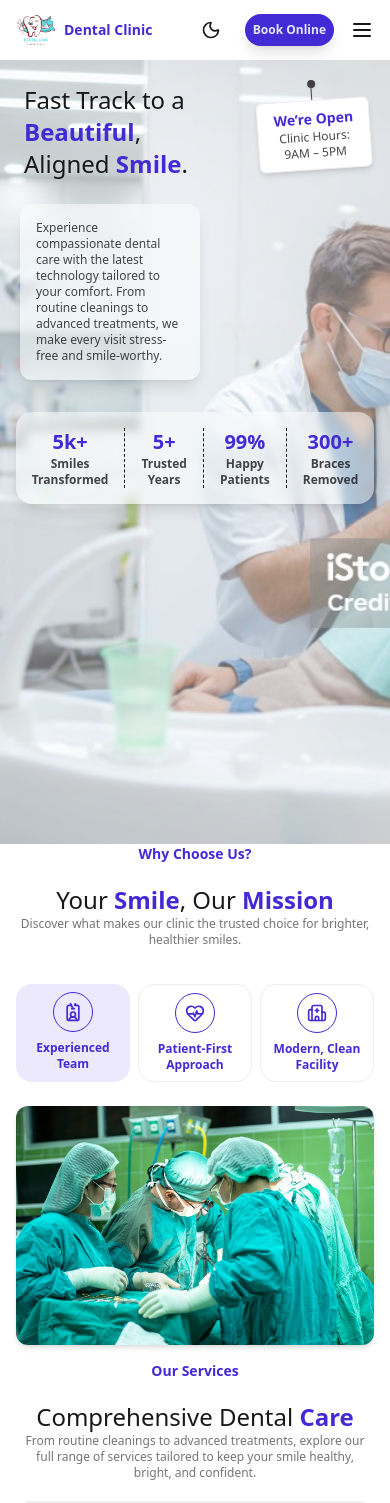
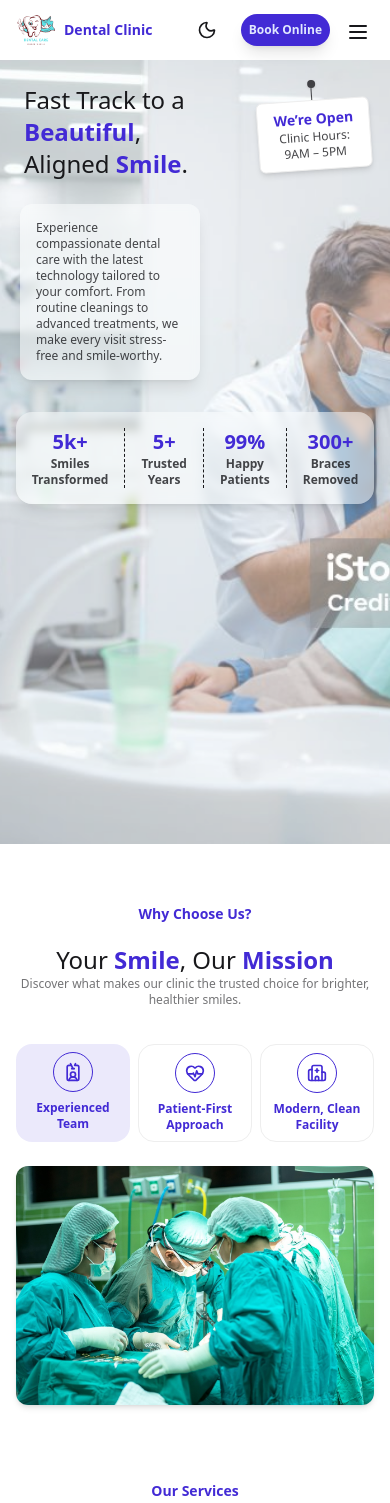
Before and after one commit to davidalfarero/dental-management-system, a React (Vite) app in the folder client/: page / in a window 390 px wide. Shown: the top 1503 px of the page. Built offline with nearby package versions, Linux system fonts and the light colour scheme.

Commit message:
fix: correct section padding and mobile navbar link behavior
- Fixed invalid Tailwind class 'pt:15' causing missing top padding on mobile
- Adjusted padding for accurate anchor scroll positioning
- Fixed mobile navbar modal navlink bug to ensure correct section scroll

```diff
--- a/client/src/components/AboutSection.jsx
+++ b/client/src/components/AboutSection.jsx
@@ -28,7 +28,7 @@ const AboutSection = () => {
   const selectedAbout = aboutInfo[selectedIndex];
 
   return (
-    <section id="about" className="max-w-5xl mx-auto pt:15 md:pt-20">
+    <section id="about" className="max-w-5xl mx-auto pt-15 md:pt-20">
       <p className="text-sm text-primary text-center font-semibold mb-5">Why Choose Us?</p>
 
       <SectionTitle
--- a/client/src/components/ContactSection.jsx
+++ b/client/src/components/ContactSection.jsx
@@ -63,7 +63,7 @@ const ContactSection = () => {
   };
 
   return (
-    <section id="contact" className="max-w-5xl mx-auto pt:15 md:pt-20">
+    <section id="contact" className="max-w-5xl mx-auto pt-15 md:pt-20">
       <p className="text-sm text-primary text-center font-semibold mb-5">Get in Touch with Us</p>
       <SectionTitle
         title={
--- a/client/src/components/LocationSection.jsx
+++ b/client/src/components/LocationSection.jsx
@@ -2,7 +2,7 @@ import { MapPin } from "lucide-react";
 
 const LocationSection = () => {
   return (
-    <section id="location" className="max-w-5xl mx-auto pt:15 md:pt-20">
+    <section id="location" className="max-w-5xl mx-auto pt-15 md:pt-20">
       <h2 className="text-xl font-bold mb-4 pl-4 md:pl-0">Our Clinic Location</h2>
 
       <div className="w-full h-[200px] md:h-[400px] rounded-xl overflow-hidden mb-6 px-4 md:px-0">
--- a/client/src/components/Navbar.jsx
+++ b/client/src/components/Navbar.jsx
@@ -53,7 +53,7 @@ const Navbar = () => {
       }
       `}
       >
-        <div className='max-w-5xl mx-auto w-full flex items-center justify-between gap-4 px-4'>
+        <div className='max-w-5xl mx-auto w-full flex items-center justify-between gap-4 px-4 pr-15 md:pr-4'>
 
           <div className='flex-1 md:flex-none'>
 
@@ -93,17 +93,19 @@ const Navbar = () => {
           <Button className='bg-primary'>
             Book Online
           </Button>
+        </div>
+      </nav>
 
       {/* Mobile navlinks */}
       <div
         onClick={() => setIsMenuOpen((prev) => !prev)}
-            className='md:hidden z-60 cursor-pointer'
+        className='md:hidden cursor-pointer fixed top-5 right-5 z-60'
       >
         {isMenuOpen ? <X className='text-white' /> : <Menu className='text-base-content' />}
       </div>
 
       <div
-            className={`md:hidden fixed inset-0 bg-black/70 flex items-center justify-center z-50 transition-opacity
+        className={`md:hidden fixed inset-0 bg-black/90 flex items-center justify-center z-50 transition-opacity
           ${isMenuOpen ?
             'opacity-100 pointer-events-auto' :
             'opacity-0 pointer-events-none'
@@ -123,9 +125,6 @@ const Navbar = () => {
           ))}
         </div>
       </div>
-        </div>
-
-      </nav>
     </>
   );
 };
--- a/client/src/components/ServiceSection.jsx
+++ b/client/src/components/ServiceSection.jsx
@@ -4,7 +4,7 @@ import { Button, SectionTitle } from "../styles/UI";
 
 const ServiceSection = () => {
   return (
-    <section id="services" className="max-w-5xl mx-auto pt:15 md:pt-20">
+    <section id="services" className="max-w-5xl mx-auto pt-15 md:pt-20">
       <p className="text-sm text-primary text-center font-semibold mb-5">Our Services</p>
 
       <SectionTitle
--- a/client/src/components/TestimonialsSection.jsx
+++ b/client/src/components/TestimonialsSection.jsx
@@ -14,7 +14,7 @@ const TestimonialsSection = () => {
   }, []);
 
   return (
-    <section id="testimonials" className="pt:15 md:pt-20 pb-10 px-5 bg-primary/10">
+    <section id="testimonials" className="pt-15 md:pt-20 pb-10 px-5 bg-primary/10">
       <div className="max-w-5xl mx-auto">
         <p className="text-sm text-primary text-center font-semibold mb-5">Testimonials</p>
 
```
Lines whose indentation alone changed are shown as unchanged.
